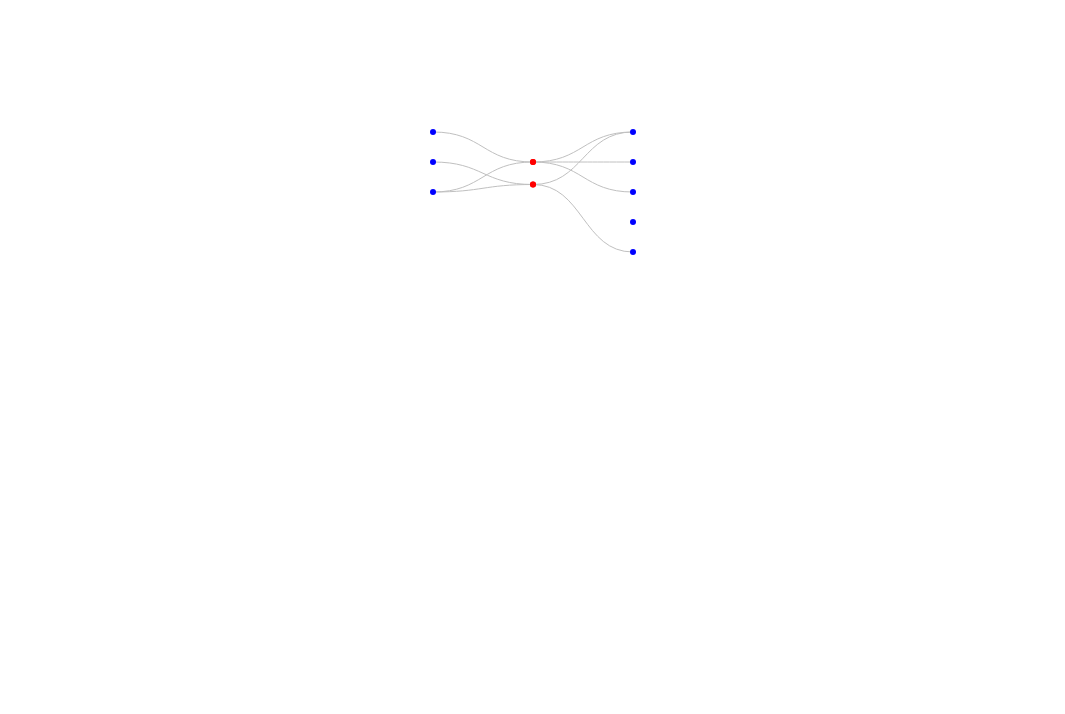
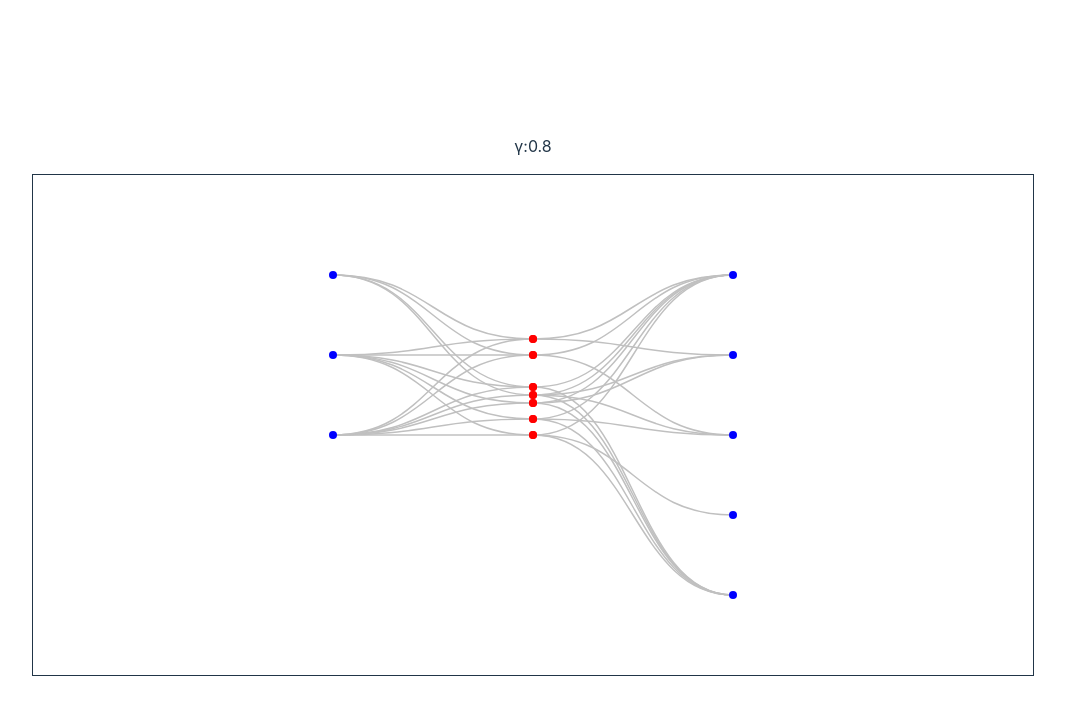
Before and after one commit to vdslab/biclique-bundling, a React (Vite) app: page / in a window 1280 px wide. Shown: the top 714 px of the page, without its empty margins (107-1172 px from the left). Built offline with nearby package versions, Linux system fonts and the light colour scheme.

Commit message:
パラメータ調整

```diff
--- a/src/App.jsx
+++ b/src/App.jsx
@@ -19,6 +19,8 @@ function App() {
   const [leftNodes, setLeftNodes] = useState([]);
   const [rightNodes, setRightNodes] = useState([]);
   const [midNodes, setMidNodes] = useState([]);
+  const gamma = 0.8;
+  const nodeRadius = 4;
 
   useEffect(() => {
     const linkGenerator = d3.linkHorizontal();
@@ -27,24 +29,24 @@ function App() {
       .x((d) => d.x)
       .y((d) => d.y);
 
-    const leftX = 100;
+    const leftX = 300;
     const leftY = 100;
 
-    const rightX = 500;
+    const rightX = 700;
     const rigthY = 100;
 
     const rights = [
-      { x: 600, y: 100 },
-      { x: 600, y: 130 },
-      { x: 600, y: 160 },
-      { x: 600, y: 190 },
-      { x: 600, y: 220 },
+      { x: rightX, y: 100 },
+      { x: rightX, y: 180 },
+      { x: rightX, y: 260 },
+      { x: rightX, y: 340 },
+      { x: rightX, y: 420 },
     ];
 
     const lefts = [
-      { x: 400, y: 100 },
-      { x: 400, y: 130 },
-      { x: 400, y: 160 },
+      { x: leftX, y: 100 },
+      { x: leftX, y: 180 },
+      { x: leftX, y: 260 },
     ];
 
     const outputPaths = new Array();
@@ -111,7 +113,7 @@ function App() {
           }
         }
 
-        if (edgeNumber >= 1.0 * leftNodeSetNumber * rightNodeSetNumber) {
+        if (edgeNumber >= gamma * leftNodeSetNumber * rightNodeSetNumber) {
           leftMaximalCandNodes.push(leftNodeSet);
           rightMaxmalCandNodes.push(rightNodeSet);
         }
@@ -155,7 +157,7 @@ function App() {
         console.log(rightMaximalCandNodeSet);
 
         const pathData = new Array();
-        const midX = 500;
+        const midX = (rightX + leftX) / 2;
         const midY =
           (sumCordinates(lefts, [...leftMaximalCandNodeSet]) +
             sumCordinates(rights, [...rightMaximalCandNodeSet])) /
@@ -165,7 +167,6 @@ function App() {
         setMidNodes((prev) => {
           return [...prev, { x: midX, y: midY }];
         });
-
 
         for (const l of [...leftMaximalCandNodeSet]) {
           //source:
@@ -202,29 +203,37 @@ function App() {
 
   return (
     <>
-      <svg width="1000" height="1000" xmlns="http://www.w3.org/2000/svg">
+      <p>γ:{gamma}</p>
+
+      <svg width="1000" height="500" style={{ border: "solid 1px" }}>
+        <g>
           {paths.map((path, key) => {
             return (
               <path
                 d={path}
                 stroke="silver"
-              stroke-width="1"
+                stroke-width="1.5"
                 fill="transparent"
               />
             );
           })}
 
           {leftNodes?.map((node, key) => {
-          return <circle cx={node.x} cy={node.y} r="3" fill="blue" />;
+            return (
+              <circle cx={node.x} cy={node.y} r={nodeRadius} fill="blue" />
+            );
           })}
 
           {rightNodes?.map((node, key) => {
-          return <circle cx={node.x} cy={node.y} r="3" fill="blue" />;
+            return (
+              <circle cx={node.x} cy={node.y} r={nodeRadius} fill="blue" />
+            );
           })}
 
           {midNodes?.map((node, key) => {
-          return <circle cx={node.x} cy={node.y} r="3" fill="red" />;
+            return <circle cx={node.x} cy={node.y} r={nodeRadius} fill="red" />;
           })}
+        </g>
       </svg>
     </>
   );
```
Lines whose indentation alone changed are shown as unchanged.
